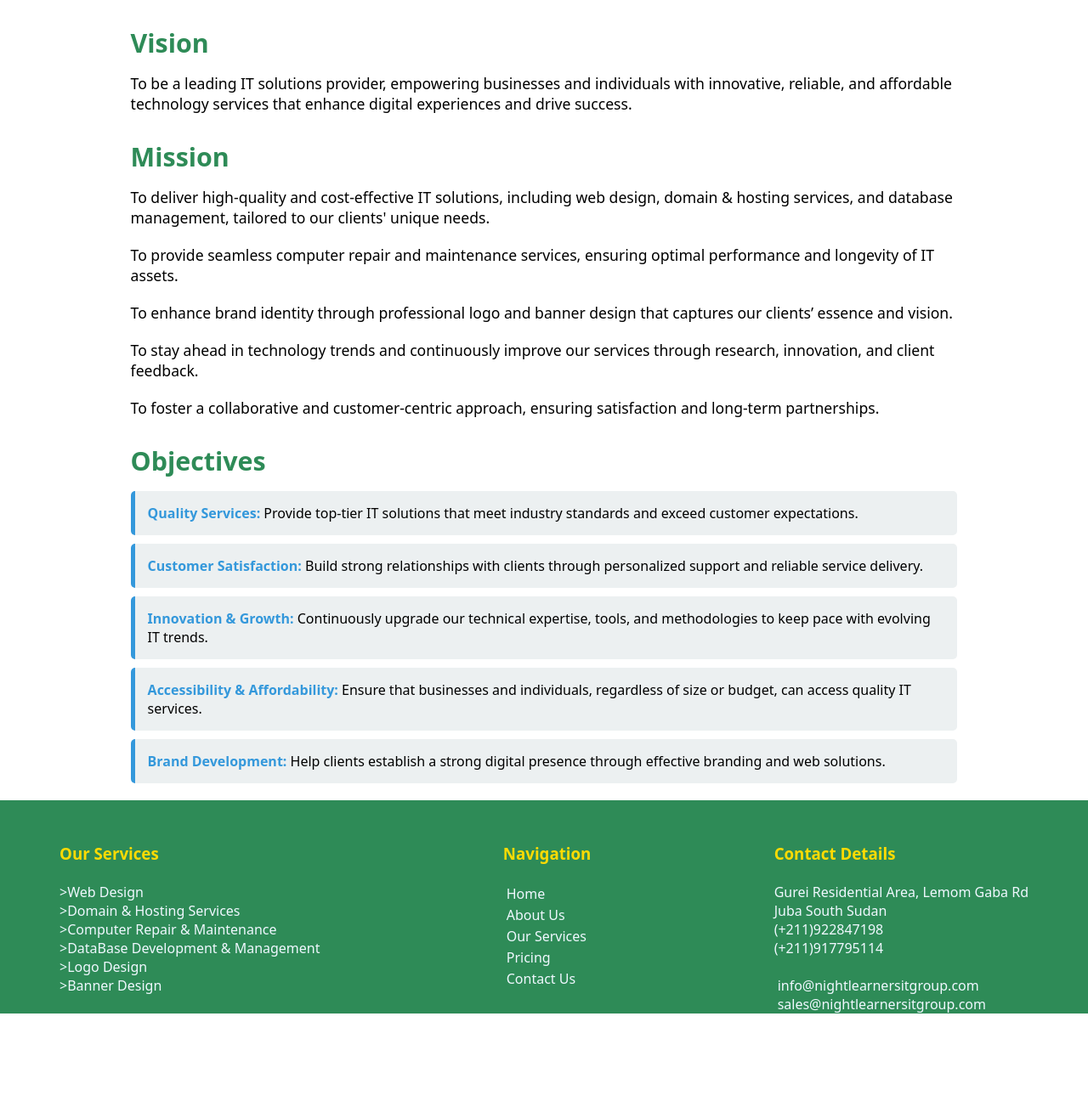
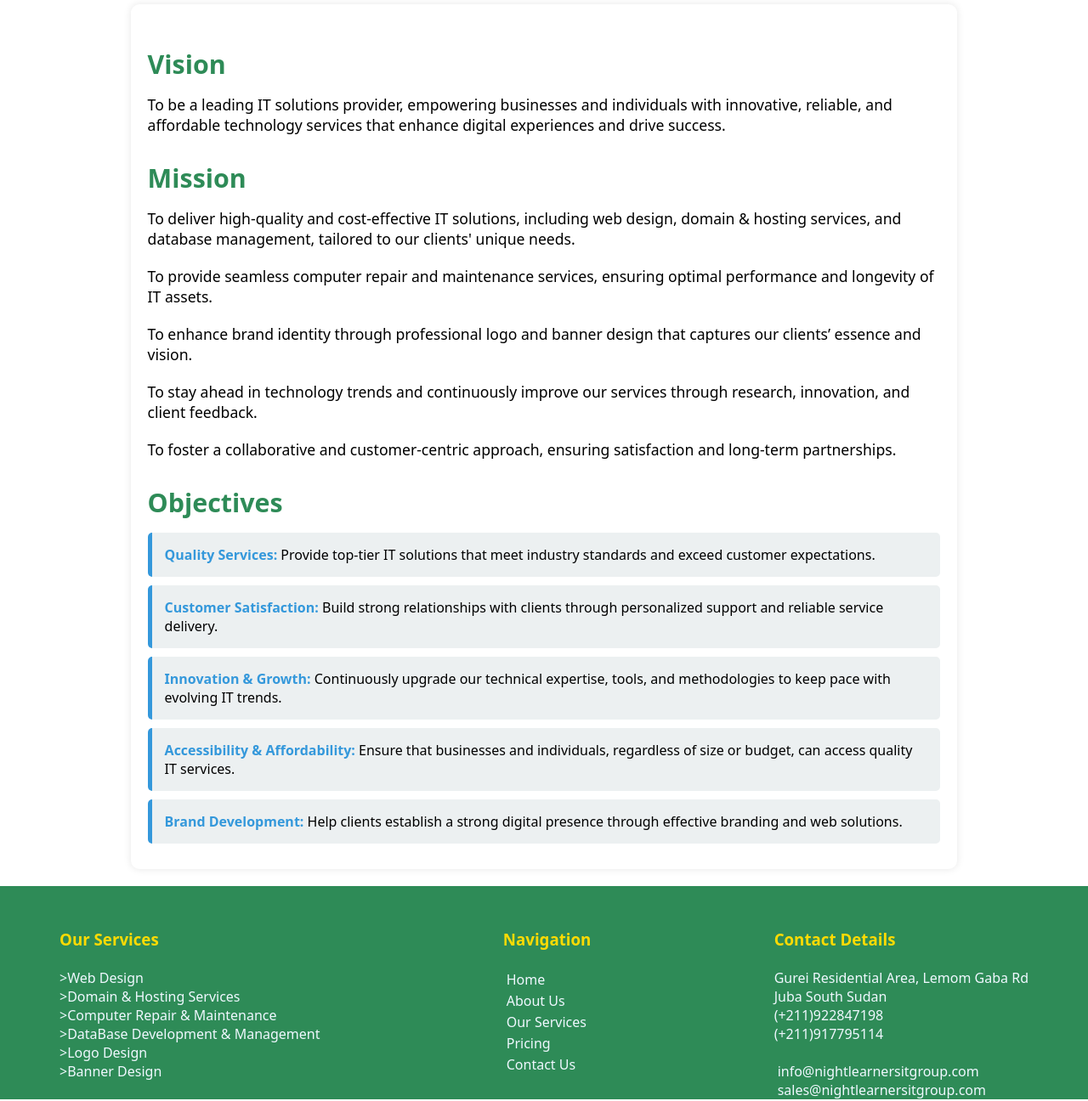
Before and after one commit to ReaganWokorach/IT-Online-Service, a PHP site: page / in a window 1280 px wide. Shown: the part 242-1538 px from the top of the page at 85% size. Before the commit the page ends 1435 px from the top, so only its background shows below. Run offline with PHP 8.4, Linux system fonts and the light colour scheme.

Commit message:
Update styles.css

```diff
--- a/styles.css
+++ b/styles.css
@@ -175,14 +175,14 @@ main ul li strong {
 }
 
 /* Container and Section Styles */
-/* main {
+main {
     max-width: 1200px;
     margin: 0 auto;
     padding: 20px;
     background: #fff;
     box-shadow: 0 0 10px rgba(0, 0, 0, 0.1);
     border-radius: 10px;
-} */
+}
 
 .about-us {
     padding: 20px;
```
